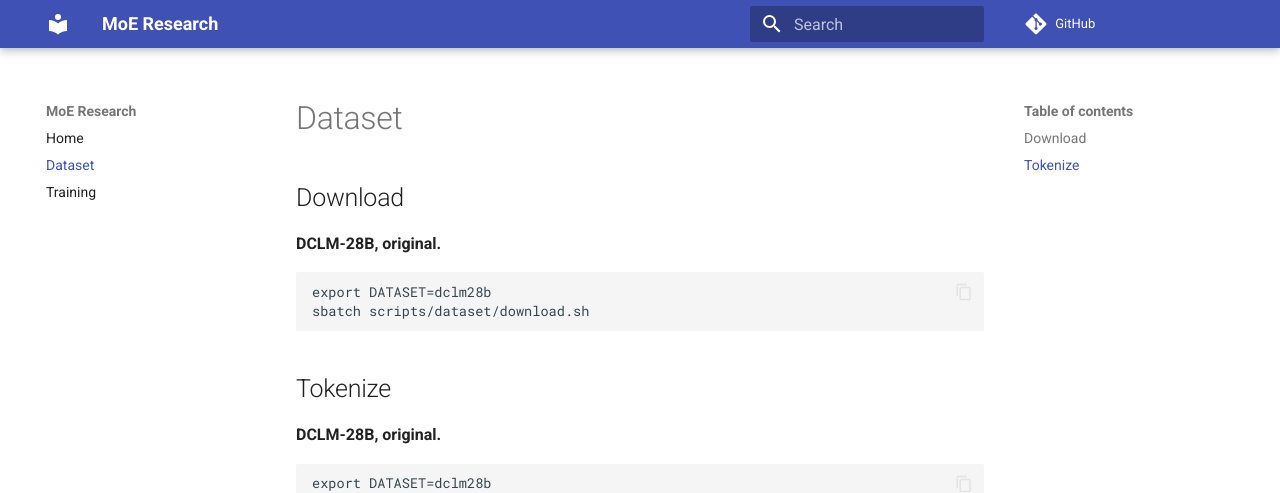
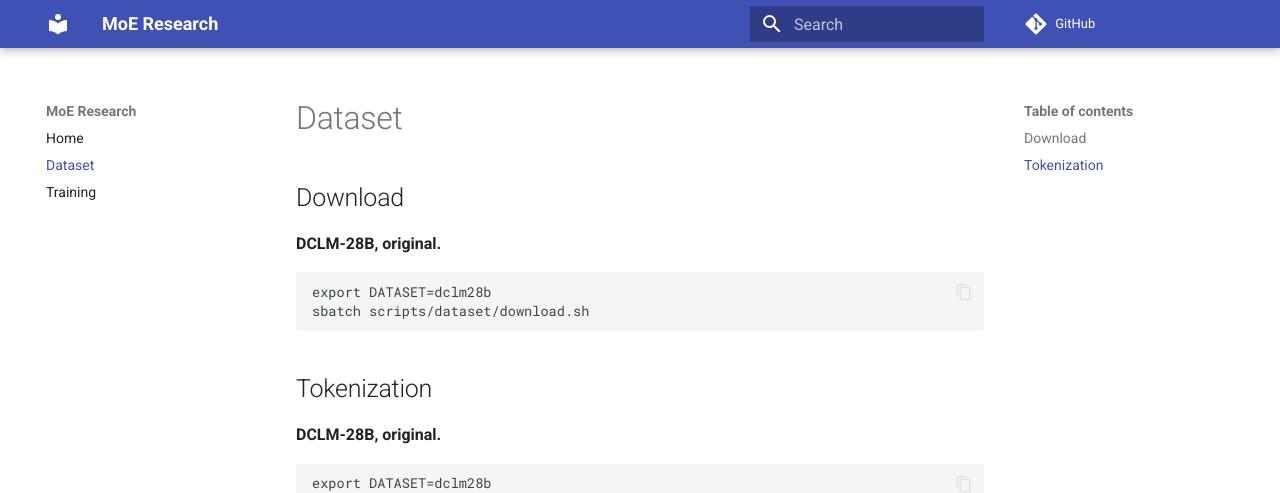
Before and after one commit to cmu-flame/FLAME-MoE, an MkDocs documentation site: the page built from wiki/dataset.md, in a window 1280 px wide. Shown: the top 493 px of the page. Built offline with MkDocs 1.6.1 and Material for MkDocs 9.7.7, drawn with Linux system fonts in a browser that asks for light colours; comment, search, counter and statistics services are not loaded.

Commit message:
update the wiki by a bit

````diff
--- a/wiki/dataset.md
+++ b/wiki/dataset.md
@@ -9,7 +9,7 @@ export DATASET=dclm28b
 sbatch scripts/dataset/download.sh
 ```
 
-## Tokenize
+## Tokenization
 
 **DCLM-28B, original.**
 
````
Also changed, not shown: wiki/index.md (+1 -1 lines).
